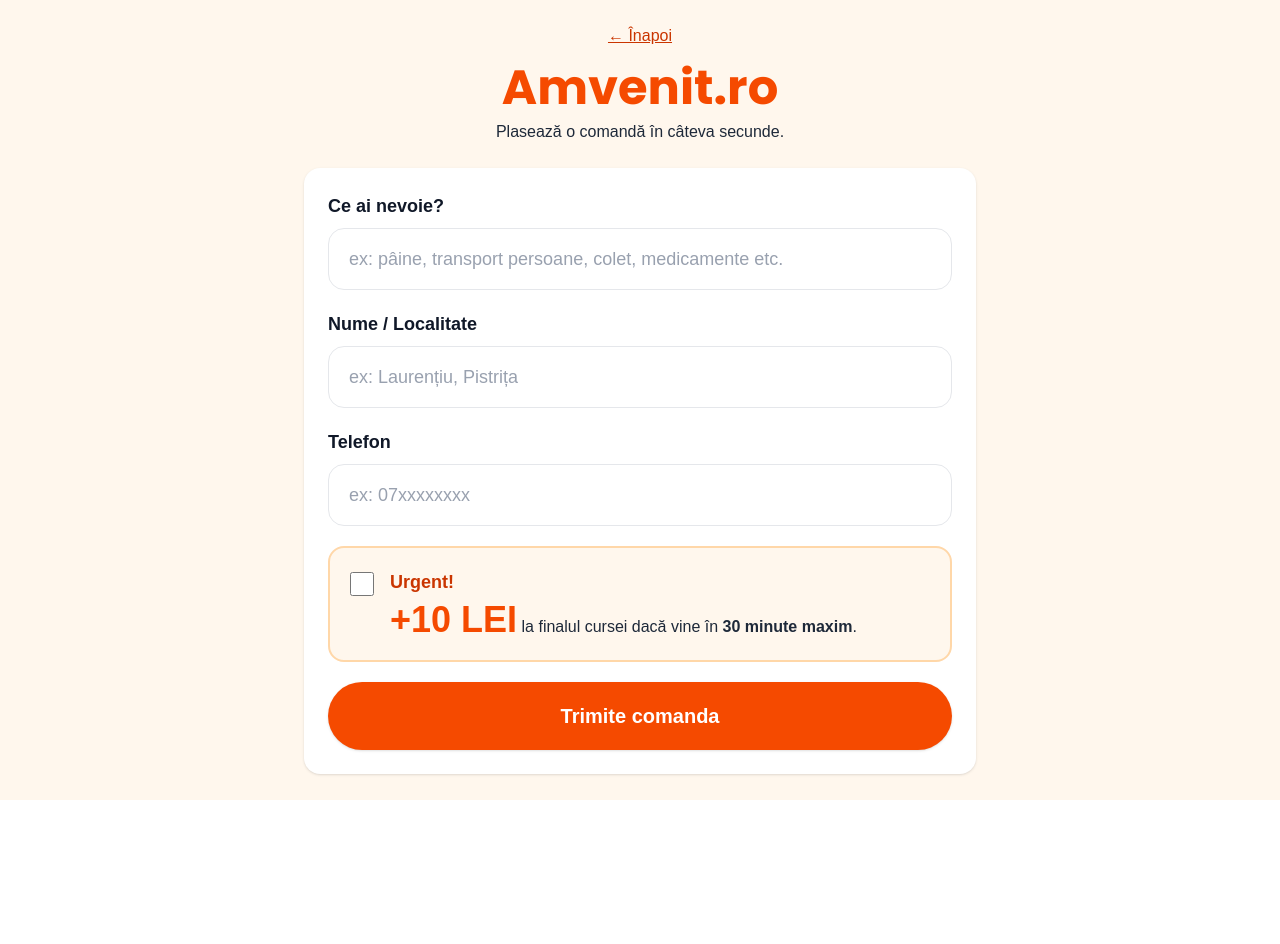
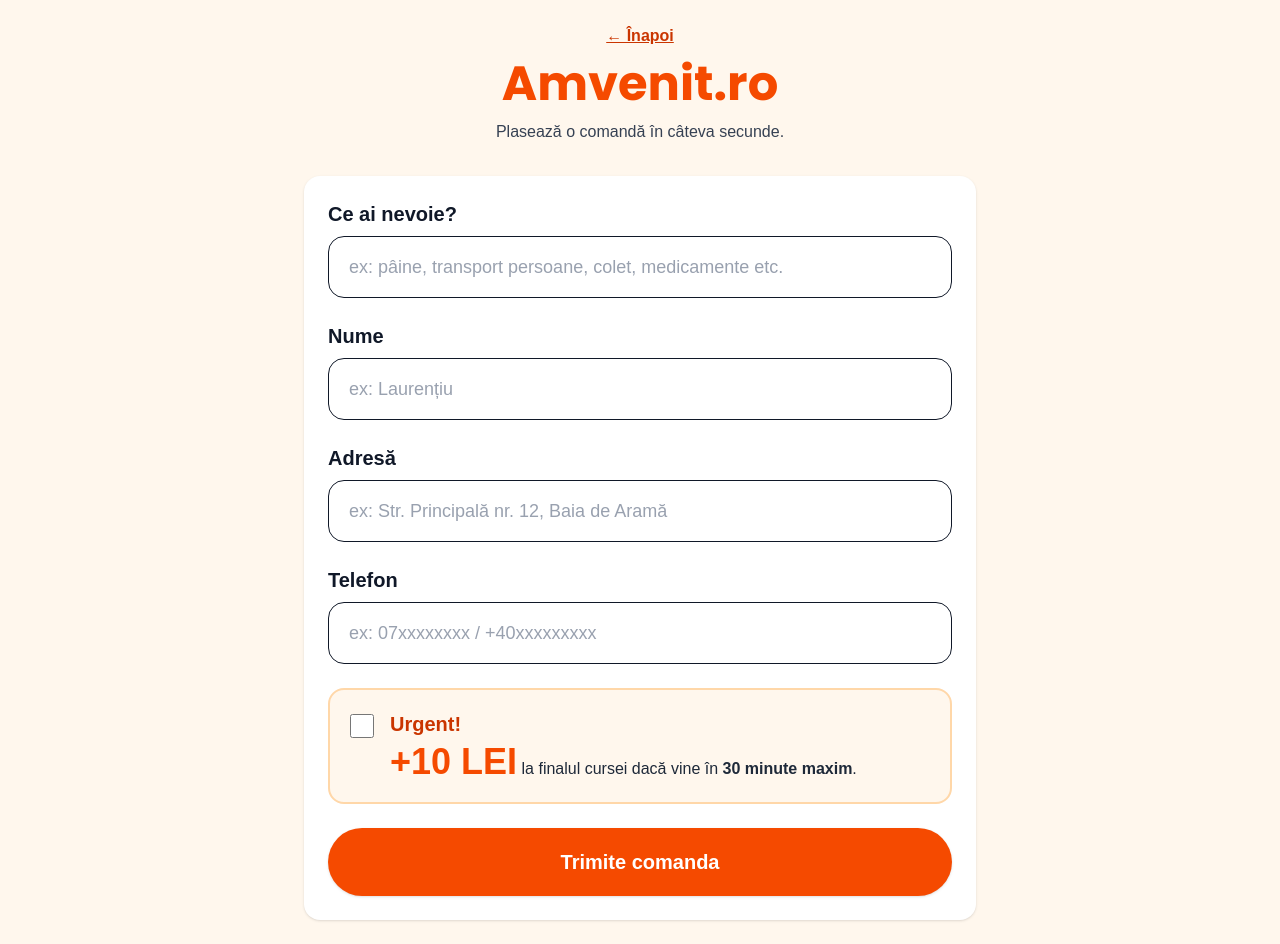
Before and after one commit to amvenitro-bit/amvenit, a Next.js app: page /cerere in a window 1280 px wide. Before the commit the page ends 800 px from the top, so only its background shows below. Built offline with nearby package versions, Linux system fonts and the light colour scheme; no server answers.

Commit message:
ui: split nume + adresa + fix input text color

```diff
--- a/app/cerere/page.tsx
+++ b/app/cerere/page.tsx
@@ -12,7 +12,7 @@ const brandFont = Poppins({
 
 function normalizePhone(raw: string) {
   let cleaned = raw.trim().replace(/[^\d+]/g, "");
-  if (cleaned.startsWith("07")) cleaned = "+4" + cleaned;
+  if (cleaned.startsWith("07")) cleaned = "+4" + cleaned; // +407...
   if (cleaned.startsWith("0040")) cleaned = "+40" + cleaned.slice(4);
   if (cleaned.startsWith("40") && !cleaned.startsWith("+")) cleaned = "+" + cleaned;
   return cleaned;
@@ -29,103 +29,131 @@ export default function CererePage() {
   );
 
   const [what, setWhat] = useState("");
-  const [whoWhere, setWhoWhere] = useState("");
+  const [name, setName] = useState("");
+  const [address, setAddress] = useState(""); // UI: Adresă
   const [phone, setPhone] = useState("");
   const [urgent, setUrgent] = useState(false);
+
   const [busy, setBusy] = useState(false);
 
   async function submit() {
     const w = what.trim();
-    const ww = whoWhere.trim();
-    const p = phone.trim();
+    const n = name.trim();
+    const a = address.trim();
+    const p = normalizePhone(phone);
 
-    if (!w || !ww || !p) {
+    // toate obligatorii
+    if (!w || !n || !a || !p) {
       alert("Completează toate câmpurile.");
       return;
     }
 
+    // minim 10 cifre (RO)
+    const digits = p.replace(/[^\d]/g, "");
+    if (digits.length < 10) {
+      alert("Număr de telefon invalid. Folosește format RO: 07... / +40... / 0040...");
+      return;
+    }
+
     setBusy(true);
+
     try {
+      // who_where rămâne compatibil cu ce ai acum: "Nume, Adresă"
+      const who_where = `${n}, ${a}`;
+
       const { error } = await supabase.from("orders").insert([
         {
           what: w,
-          who_where: ww,
-          phone: normalizePhone(p),
+          who_where,
+          phone: p,
           urgent,
           status: "active",
         },
       ]);
 
-      if (error) throw new Error(error.message);
+      if (error) {
+        alert("Eroare la trimitere: " + error.message);
+        setBusy(false);
+        return;
+      }
 
       alert("Comanda a fost trimisă cu succes!");
+      // reset
       setWhat("");
-      setWhoWhere("");
+      setName("");
+      setAddress("");
       setPhone("");
       setUrgent(false);
     } catch (e: any) {
-      alert(e?.message || "Eroare la trimitere.");
+      alert("Eroare: " + (e?.message || "necunoscută"));
     } finally {
       setBusy(false);
     }
   }
 
+  const inputClass =
+    "w-full rounded-2xl border px-5 py-4 text-lg text-gray-900 placeholder:text-gray-400 outline-none focus:ring-2 focus:ring-orange-200 bg-white";
+
   return (
-    <main className="min-h-screen bg-orange-50 p-6 flex justify-center text-gray-900">
-      <div className="w-full max-w-2xl space-y-6">
-        <div className="text-center">
-          <Link href="/" className="text-orange-700 underline">
+    <main className="min-h-screen bg-orange-50 p-6 flex justify-center">
+      <div className="w-full max-w-2xl space-y-8">
+        {/* HEADER */}
+        <header className="text-center space-y-3">
+          <Link href="/" className="inline-block text-orange-700 underline font-semibold">
             ← Înapoi
           </Link>
 
-          <h1 className={`${brandFont.className} text-5xl font-bold text-orange-600 mt-4`}>
+          <h1 className={`${brandFont.className} text-5xl font-bold text-orange-600`}>
             Amvenit.ro
           </h1>
-          <p className="text-gray-800 mt-2">Plasează o comandă în câteva secunde.</p>
-        </div>
 
-        <section className="bg-white rounded-2xl p-6 shadow text-gray-900">
-          <div className="space-y-5">
-            {/* Ce ai nevoie */}
-            <div>
-              <label className="block text-lg font-bold text-gray-900 mb-2">
-                Ce ai nevoie?
-              </label>
+          <p className="text-gray-700">Plasează o comandă în câteva secunde.</p>
+        </header>
+
+        {/* FORM */}
+        <section className="bg-white rounded-2xl p-6 shadow space-y-6">
+          <div className="space-y-2">
+            <div className="text-xl font-bold text-gray-900">Ce ai nevoie?</div>
             <input
               value={what}
               onChange={(e) => setWhat(e.target.value)}
+              className={inputClass}
               placeholder="ex: pâine, transport persoane, colet, medicamente etc."
-                className="w-full rounded-2xl border border-gray-200 bg-white px-5 py-4 text-lg text-gray-900 placeholder-gray-400 focus:outline-none focus:ring-2 focus:ring-orange-200"
             />
           </div>
 
-            {/* Nume / Localitate */}
-            <div>
-              <label className="block text-lg font-bold text-gray-900 mb-2">
-                Nume / Localitate
-              </label>
+          <div className="space-y-2">
+            <div className="text-xl font-bold text-gray-900">Nume</div>
             <input
-                value={whoWhere}
-                onChange={(e) => setWhoWhere(e.target.value)}
-                placeholder="ex: Laurențiu, Pistrița"
-                className="w-full rounded-2xl border border-gray-200 bg-white px-5 py-4 text-lg text-gray-900 placeholder-gray-400 focus:outline-none focus:ring-2 focus:ring-orange-200"
+              value={name}
+              onChange={(e) => setName(e.target.value)}
+              className={inputClass}
+              placeholder="ex: Laurențiu"
             />
           </div>
 
-            {/* Telefon */}
-            <div>
-              <label className="block text-lg font-bold text-gray-900 mb-2">
-                Telefon
-              </label>
+          <div className="space-y-2">
+            <div className="text-xl font-bold text-gray-900">Adresă</div>
+            <input
+              value={address}
+              onChange={(e) => setAddress(e.target.value)}
+              className={inputClass}
+              placeholder="ex: Str. Principală nr. 12, Baia de Aramă"
+            />
+          </div>
+
+          <div className="space-y-2">
+            <div className="text-xl font-bold text-gray-900">Telefon</div>
             <input
               value={phone}
               onChange={(e) => setPhone(e.target.value)}
-                placeholder="ex: 07xxxxxxxx"
-                className="w-full rounded-2xl border border-gray-200 bg-white px-5 py-4 text-lg text-gray-900 placeholder-gray-400 focus:outline-none focus:ring-2 focus:ring-orange-200"
+              className={inputClass}
+              placeholder="ex: 07xxxxxxxx / +40xxxxxxxxx"
+              inputMode="tel"
             />
           </div>
 
-            {/* Urgent */}
+          {/* URGENT */}
           <label className="block rounded-2xl border-2 border-orange-200 bg-orange-50 p-5 cursor-pointer">
             <div className="flex items-start gap-4">
               <input
@@ -135,25 +163,25 @@ export default function CererePage() {
                 className="mt-1 h-6 w-6"
               />
               <div>
-                  <div className="text-lg font-extrabold text-orange-700">Urgent!</div>
-                  <div className="text-gray-800 mt-1">
+                <div className="text-xl font-bold text-orange-700">Urgent!</div>
+                <div className="mt-1 text-gray-800">
                   <span className="text-4xl font-black text-orange-600">+10 LEI</span>{" "}
-                    la finalul cursei dacă vine în{" "}
-                    <span className="font-extrabold">30 minute maxim</span>.
+                  la finalul cursei dacă vine în <span className="font-bold">30 minute maxim</span>.
                 </div>
               </div>
             </div>
           </label>
 
-            {/* Submit */}
+          {/* SUBMIT */}
           <button
             onClick={submit}
             disabled={busy}
-              className="w-full rounded-full bg-orange-600 hover:bg-orange-700 px-8 py-5 text-xl font-extrabold text-white shadow disabled:opacity-60"
+            className={`w-full rounded-full bg-orange-600 hover:bg-orange-700 px-8 py-5 text-xl font-extrabold text-white shadow ${
+              busy ? "opacity-60 cursor-not-allowed" : ""
+            }`}
           >
             {busy ? "Se trimite..." : "Trimite comanda"}
           </button>
-          </div>
         </section>
       </div>
     </main>
```
Lines whose indentation alone changed are shown as unchanged.
